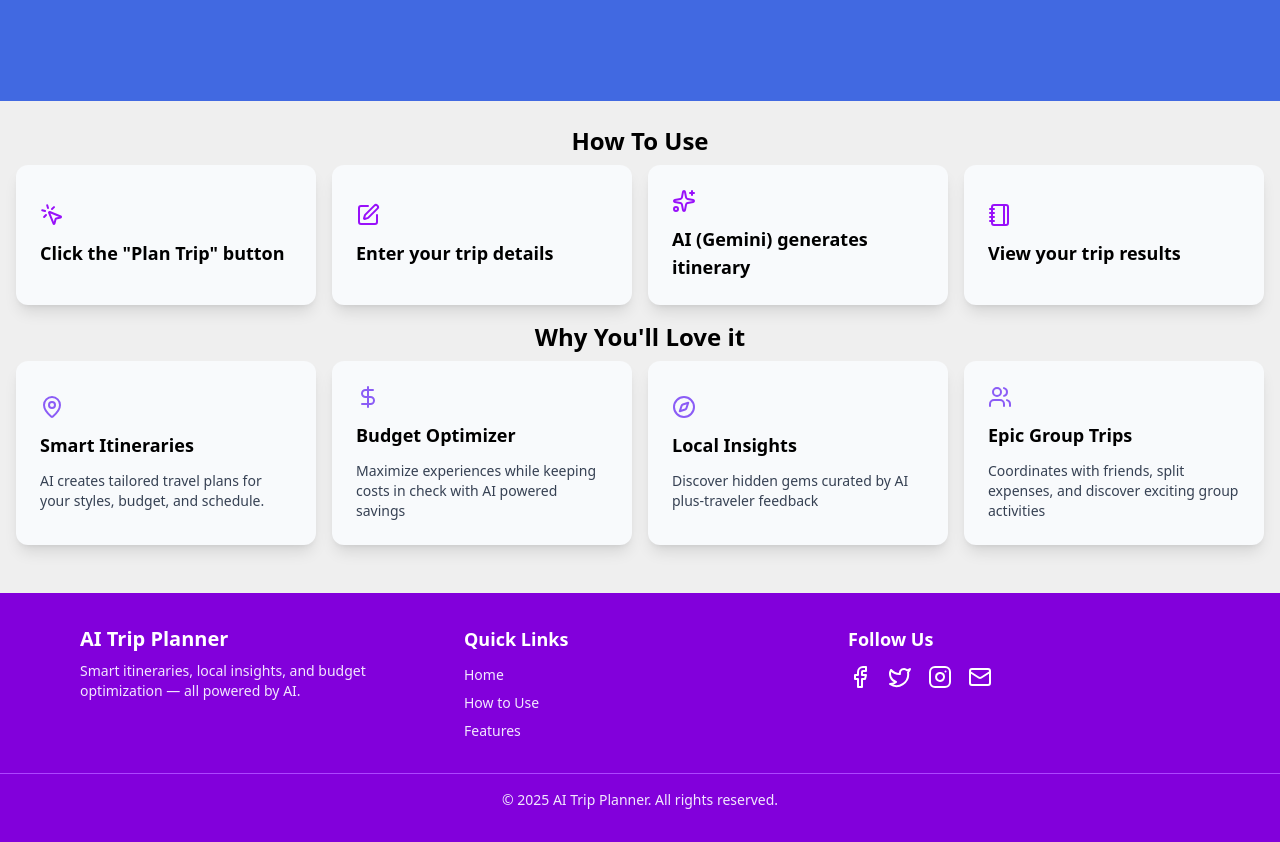
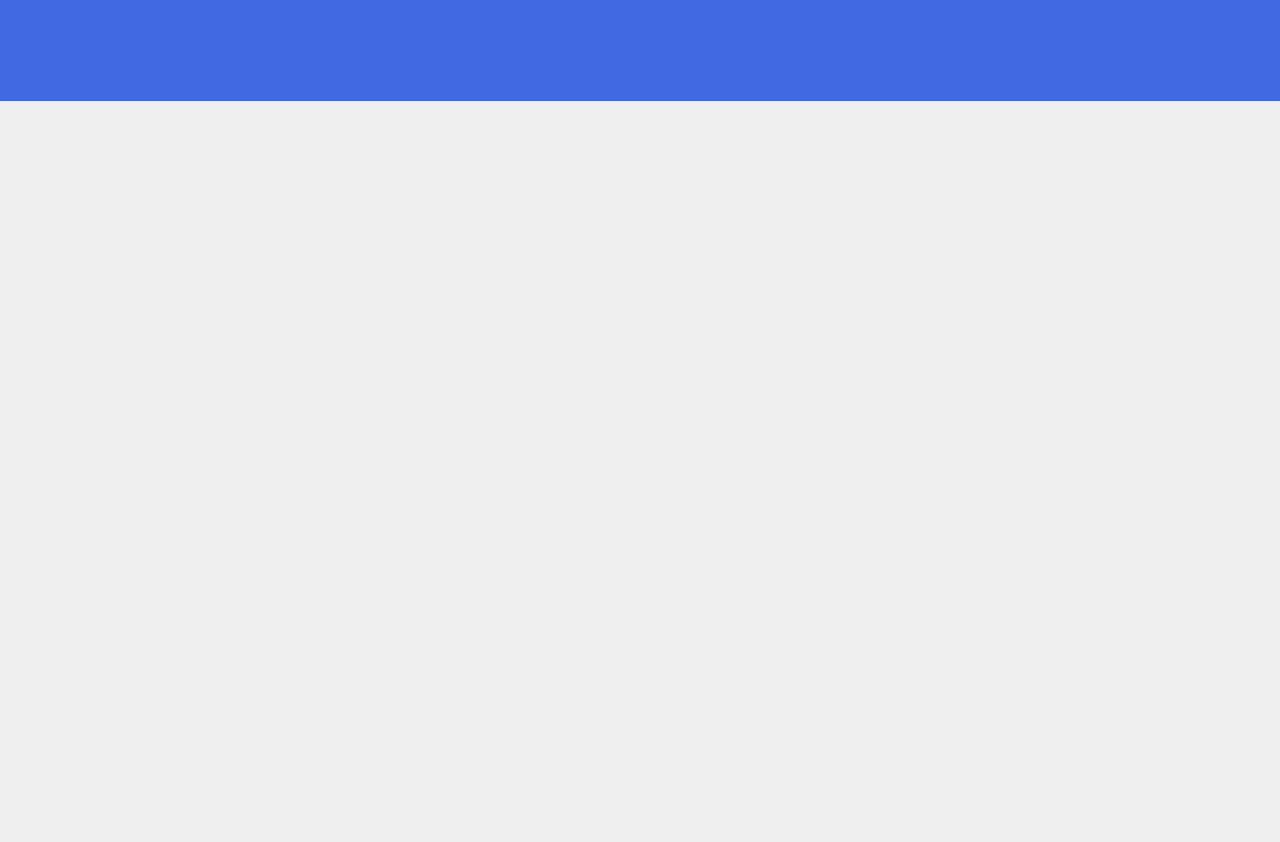
Before and after one commit to AbdulAdnan7/AIPlanner, a React (Vite) app in the folder Frontend/: page / in a window 1280 px wide. Shown: the part 1520-2362 px from the top of the page. After the commit the page ends 1621 px from the top, so only its background shows below. Built offline with nearby package versions, Linux system fonts and the light colour scheme.

Commit message:
Removed Unncessary Sections

```diff
--- a/Frontend/src/components/Footer.jsx
+++ /dev/null
@@ -1,47 +0,0 @@
-import React from 'react'
-import { Facebook, Twitter, Instagram, Mail } from 'lucide-react'
-
-const Footer = () => {
-  return (
-    <footer className="bg-purple-700 text-white py-8 mt-12">
-      <div className="max-w-6xl mx-auto px-4 grid grid-cols-1 md:grid-cols-3 gap-8">
-
-        {/* Brand */}
-        <div>
-          <h2 className="text-xl font-bold text-white">AI Trip Planner</h2>
-          <p className="text-sm text-purple-100 mt-2">
-            Smart itineraries, local insights, and budget optimization — all powered by AI.
-          </p>
-        </div>
-
-        {/* Links */}
-        <div>
-          <h3 className="text-lg font-semibold mb-3">Quick Links</h3>
-          <ul className="space-y-2 text-sm text-purple-100">
-            <li><a href="#" className="hover:text-white">Home</a></li>
-               <li><a href="#" className="hover:text-white">How to Use</a></li>
-            <li><a href="#" className="hover:text-white">Features</a></li>
-          </ul>
-        </div>
-
-        {/* Social */}
-        <div>
-          <h3 className="text-lg font-semibold mb-3">Follow Us</h3>
-          <div className="flex space-x-4">
-            <a href="#" className="hover:text-white"><Facebook /></a>
-            <a href="#" className="hover:text-white"><Twitter /></a>
-            <a href="#" className="hover:text-white"><Instagram /></a>
-            <a href="#" className="hover:text-white"><Mail /></a>
-          </div>
-        </div>
-      </div>
-
-      {/* Bottom */}
-      <div className="border-t border-purple-500 mt-8 pt-4 text-center text-sm text-purple-100">
-        © {new Date().getFullYear()} AI Trip Planner. All rights reserved.
-      </div>
-    </footer>
-  )
-}
-
-export default Footer
--- a/Frontend/src/components/HowToUse.jsx
+++ /dev/null
@@ -1,46 +0,0 @@
-import { Edit, MousePointerClick, Notebook, Sparkles } from 'lucide-react'
-import React from 'react'
-
-const HowToUse = () => {
-  const Guidance = [
-    {
-      title: 'Click the "Plan Trip" button',
-      icon: <MousePointerClick />
-    },
-    {
-      title: 'Enter your trip details',
-      icon: <Edit />
-    },
-    {
-      title: 'AI (Gemini) generates itinerary',
-      icon: <Sparkles />
-    },
-    {
-      title: 'View your trip results',
-      icon: <Notebook />
-    }
-  ]
-
-  return (
-    <>
-      <div className='flex justify-center mt-6'>
-        <h1 className='text-center text-2xl font-semibold'>How To Use</h1>
-      </div>
-      <div className='flex justify-center m-4 mt-2'>
-        <div className='grid grid-cols-1 sm:grid-cols-2 lg:grid-cols-4 gap-4 w-full'>
-          {Guidance.map((guide, index) => (
-            <div
-              key={index}
-              className='bg-slate-50 p-6 flex flex-col items-start justify-center space-y-3 shadow-lg hover:shadow-xl transition rounded-xl'
-            >
-              <div className='text-purple-600'>{guide.icon}</div>
-              <h3 className='text-lg font-semibold'>{guide.title}</h3>
-            </div>
-          ))}
-        </div>
-      </div>
-    </>
-  )
-}
-
-export default HowToUse
--- a/Frontend/src/components/PaperPlaine.jsx
+++ /dev/null
@@ -1,28 +0,0 @@
-import React, { useRef } from 'react';
-import { useFrame } from '@react-three/fiber';
-import { useGLTF } from '@react-three/drei';
-
-const PaperPlane = () => {
-  const ref = useRef();
-  const { scene } = useGLTF('/PaperPlane.glb');
-  const clock = useRef(0);
-
-  useFrame(() => {
-    if (ref.current) {
-      clock.current += 0.01;
-      ref.current.rotation.y += 0.01;
-      ref.current.position.x = Math.sin(clock.current) * 2.5;
-    }
-  });
-
-  return (
-    <primitive
-      ref={ref}
-      object={scene}
-      scale={0.4}
-      position={[0, 0, 0]}
-    />
-  );
-};
-
-export default PaperPlane;
--- a/Frontend/src/components/PlanceCanvas.jsx
+++ /dev/null
@@ -1,17 +0,0 @@
-import React from 'react';
-import { Canvas } from '@react-three/fiber';
-import { OrbitControls } from '@react-three/drei';
-import PaperPlane from './PaperPlaine';
-
-const PlaneCanvas = () => {
-  return (
-    <Canvas camera={{ position: [0, 0, 5], fov: 50 }}>
-      <ambientLight intensity={0.5} />
-      <directionalLight position={[0, 5, 5]} intensity={1} />
-      <PaperPlane />
-      <OrbitControls enableZoom={false} enablePan={false} autoRotate />
-    </Canvas>
-  );
-};
-
-export default PlaneCanvas;
--- a/Frontend/src/components/Why.jsx
+++ /dev/null
@@ -1,51 +0,0 @@
-import React from 'react'
-import { Compass, DollarSign, MapPin, Users } from 'lucide-react'
-
-const WhySection = () => {
-  const features = [
-    {
-      title: 'Smart Itineraries',
-      desc: 'AI creates tailored travel plans for your styles, budget, and schedule.',
-      icon: <MapPin className='text-[#8B5CF6]' />
-    },
-    {
-      title: 'Budget Optimizer',
-      desc: 'Maximize experiences while keeping costs in check with AI powered savings',
-      icon: <DollarSign className='text-[#8B5CF6]' />
-    },
-    {
-      title: 'Local Insights',
-      desc: 'Discover hidden gems curated by AI plus-traveler feedback',
-      icon: <Compass className='text-[#8B5CF6]' />
-    },
-    {
-      title: 'Epic Group Trips',
-      desc: 'Coordinates with friends, split expenses, and discover exciting group activities',
-      icon: <Users className='text-[#8B5CF6]' />
-    }
-  ]
-
-  return (
-    <>
-      <div className='flex justify-center mt-4'>
-        <h1 className='text-center text-2xl font-semibold'>Why You'll Love it</h1>
-      </div>
-      <div className='flex justify-center m-4 mt-2'>
-        <div className='grid grid-cols-1 sm:grid-cols-2 lg:grid-cols-4 gap-4 w-full'>
-          {features.map((feature, index) => (
-            <div
-              key={index}
-              className='bg-slate-50 p-6 flex flex-col items-start justify-center space-y-3 shadow-lg hover:shadow-xl transition rounded-xl'
-            >
-              <div className='text-purple-600'>{feature.icon}</div>
-              <h3 className='text-lg font-semibold'>{feature.title}</h3>
-              <p className='text-sm text-gray-700'>{feature.desc}</p>
-            </div>
-          ))}
-        </div>
-      </div>
-    </>
-  )
-}
-
-export default WhySection
--- a/Frontend/src/pages/Home.jsx
+++ b/Frontend/src/pages/Home.jsx
@@ -1,16 +1,11 @@
 import React from 'react'
 import HeroSection from '../components/HeroSection'
-import WhySection from '../components/Why'
-import HowToUse from '../components/HowToUse'
-import Footer from '../components/Footer'
+
 
 const Home = () => {
   return (
   <>
   <HeroSection />
-  <HowToUse />
-  <WhySection />
-  <Footer />
   </>
   )
 }
```
